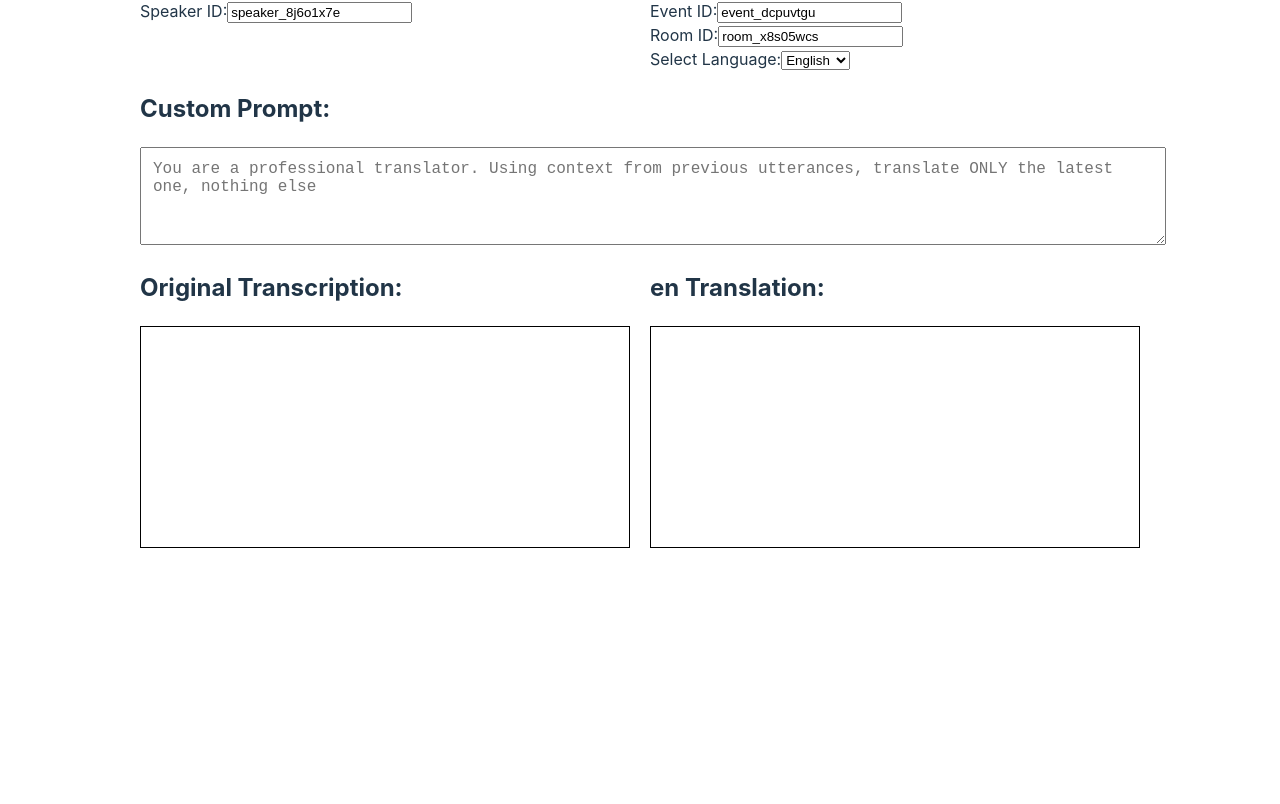
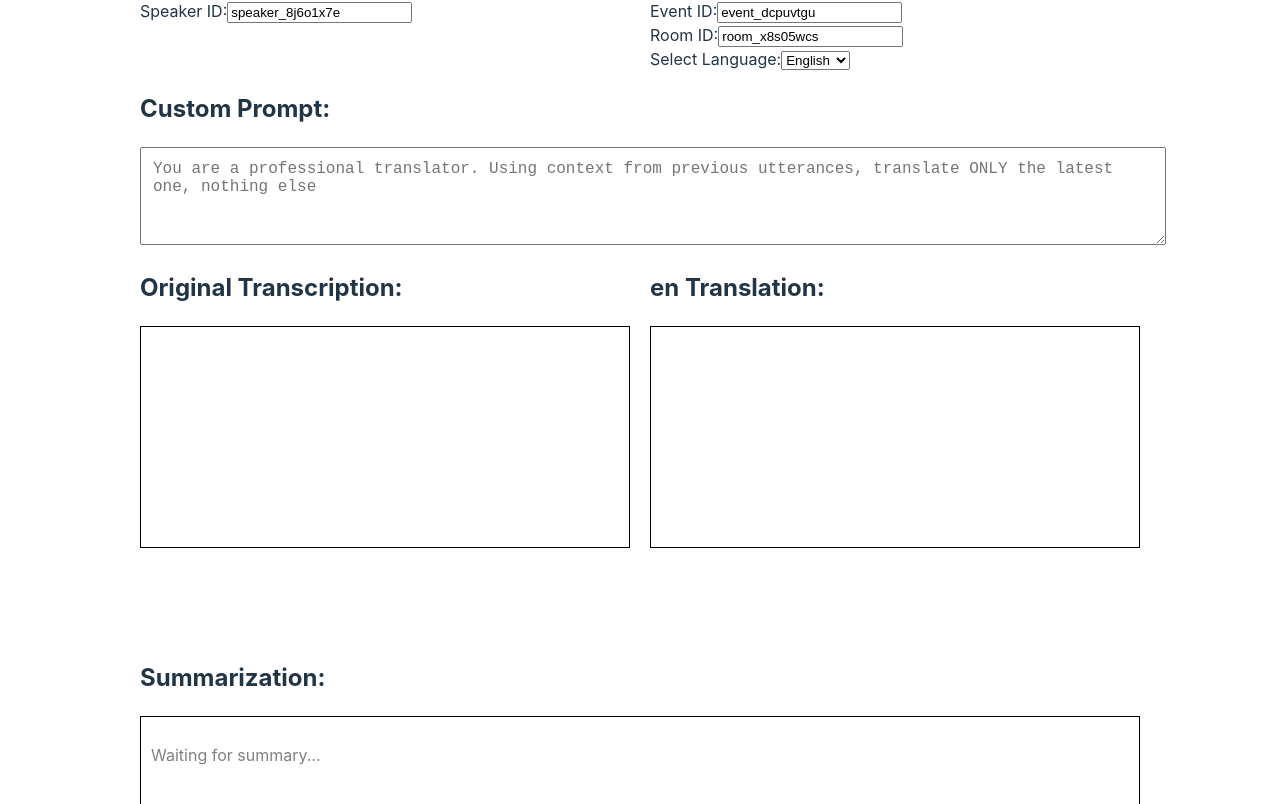
Before and after one commit to JMichael-B/transcription-client-side-prototype, a React (Vite) app: page / in a window 1280 px wide. Shown: the part 323-1127 px from the top of the page. Before the commit the page ends 875 px from the top, so only its background shows below. Built offline with nearby package versions, Linux system fonts and the light colour scheme; no server answers.

Commit message:
Added Summary Tester

```diff
--- a/src/pages/TranscriptionPage.tsx
+++ b/src/pages/TranscriptionPage.tsx
@@ -1,12 +1,13 @@
 import React, { useState, useEffect, useRef } from "react";
 
 // WebSocket Endpoints (LOCAL)
-// const SERVER_URL = "ws://localhost:9986/ws/gladia/speaker";
-// const LISTEN_URL = "ws://localhost:9986/ws/gladia/listener";
+const SERVER_URL = "ws://localhost:9986/ws/gladia/speaker";
+const LISTEN_URL = "ws://localhost:9986/ws/gladia/listener";
+const LISTEN_SUMMARY_URL = "ws://localhost:9986/ws/summary";
 
 // WebSocket Endpoints (PH SERVER)
-const SERVER_URL = "wss://qurious.ddns.net/qurious-transcription/ws/gladia/speaker";
-const LISTEN_URL = "wss://qurious.ddns.net/qurious-transcription/ws/gladia/listener";
+// const SERVER_URL = "wss://qurious.ddns.net/qurious-transcription/ws/gladia/speaker";
+// const LISTEN_URL = "wss://qurious.ddns.net/qurious-transcription/ws/gladia/listener";
 
 // WebSocket Endpoints (AWS SERVER)
 // const SERVER_URL = "wss://api.qurious.lexcodeapi.com/transcription/ws/gladia/speaker";
@@ -27,6 +28,7 @@ const TranscriptionPage: React.FC = () => {
   const [isStreaming, setIsStreaming] = useState(false);
   const [transcription, setTranscription] = useState<string>("");
   const [translatedTranscription, setTranslatedTranscription] = useState<string>("");
+  const [summary, setSummary] = useState<string>("");
 
   // System Parameters
   const [speakerId, setSpeakerId] = useState<string>(() => generateRandomId("speaker"));
@@ -43,8 +45,8 @@ const TranscriptionPage: React.FC = () => {
   const processorRef = useRef<ScriptProcessorNode | null>(null);
   const streamRef = useRef<MediaStream | null>(null);
 
-  // Connect to Transcription WebSocket
   useEffect(() => {
+    // Connect to Transcription WebSocket
     transcriptionSocketRef.current = new WebSocket(
       `${LISTEN_URL}?event_id=${eventId}&room_id=${roomId}&speaker_id=${speakerId}&lang=${language}`
     );
@@ -62,10 +64,32 @@ const TranscriptionPage: React.FC = () => {
       console.log("🔴 Transcription WebSocket closed");
     };
 
+    // Connect to Summarization Socket
+    const summarySocket = new WebSocket(
+      `${LISTEN_SUMMARY_URL}?event_id=${eventId}&room_id=${roomId}&speaker_id=${speakerId}&lang=${language}`
+    );
+
+    summarySocket.onopen = () => {
+      console.log("🟢 Summary WebSocket connected");
+    };
+
+    summarySocket.onmessage = (event) => {
+      const data = JSON.parse(event.data);
+      console.log("📩 Summary Received:", data);
+      if (data.summary) {
+        setSummary(data.summary); // overwrite previous summary
+      }
+    };
+
+    summarySocket.onclose = () => {
+      console.log("🔴 Summary WebSocket disconnected");
+    };
+
     return () => {
       transcriptionSocketRef.current?.close();
+      summarySocket.close();
     };
-  }, [language, eventId, roomId, speakerId]);
+  }, [eventId, roomId, speakerId, language]);
 
   // Reset Transcript
   useEffect(() => {
@@ -337,6 +361,18 @@ const TranscriptionPage: React.FC = () => {
         </div>
       </div>
 
+      <div style={{ borderTop: "2px dashed white", margin: "60px 0 30px 0" }}></div>
+
+      {/* Summary Section */}
+      <h2 className="text-lg font-semibold mb-1">Summarization:</h2>
+      <div className="mt-2">
+        <div style={{ height: "200px", overflowY: "scroll", border: "1px solid black", padding: "10px"}}>
+          <p className="text-gray-700 whitespace-pre-line" style={{ userSelect: summary ? "auto" : "none", color: summary ? "inherit" : "gray"}}>
+            {summary || "Waiting for summary..."}
+          </p>
+        </div>
+      </div>
+
     </div>
   );
 };
```
